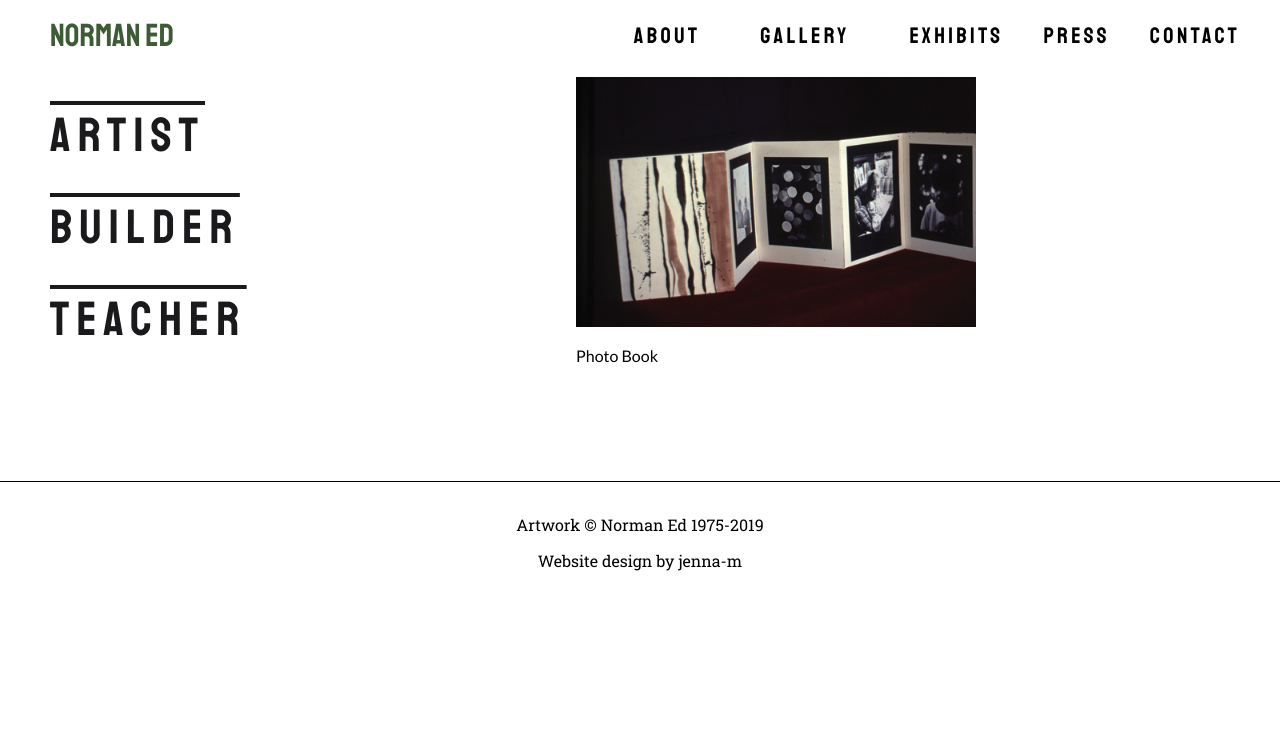
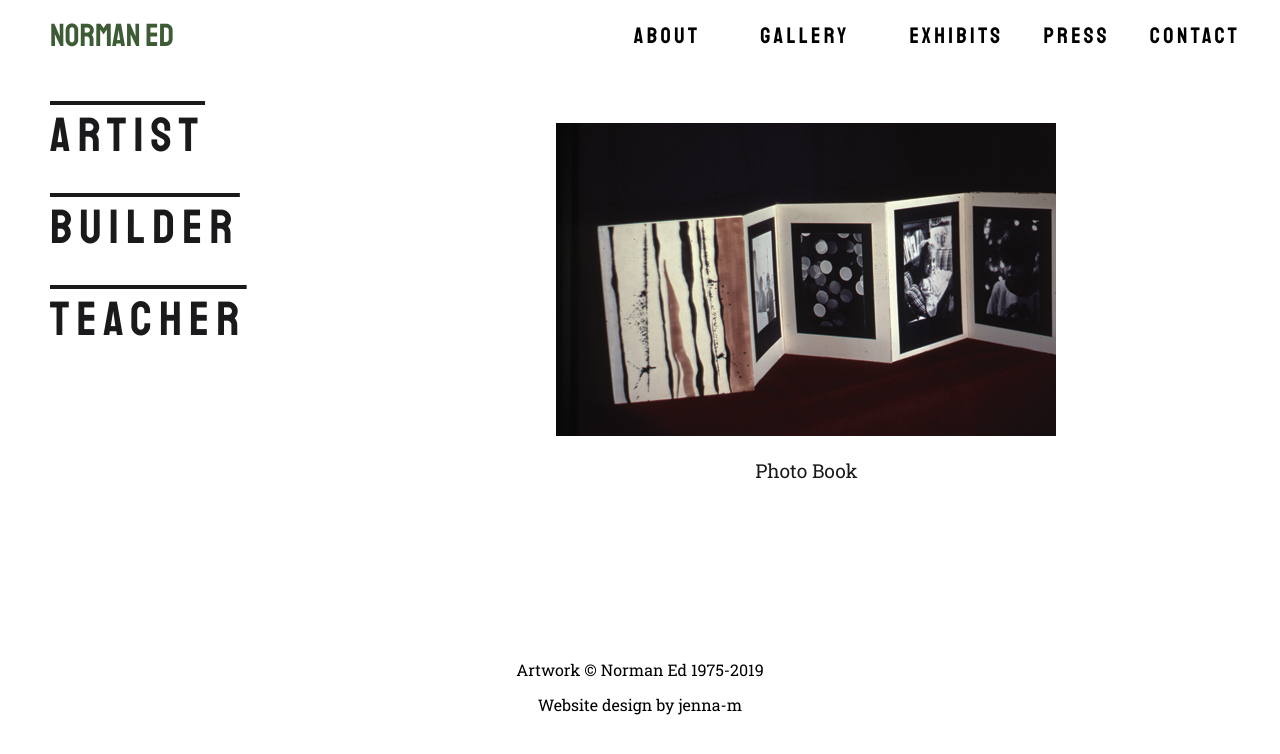
Before and after one commit to jenna-m/norman-ed, a React (Create React App) app in the folder client/: page / in a window 1280 px wide. Shown: the top 754 px of the page. Built offline with nearby package versions, Linux system fonts and the light colour scheme.

Commit message:
Update App.css

```diff
--- a/client/src/App.css
+++ b/client/src/App.css
@@ -148,8 +148,7 @@ ul.dropdown {
   align-content: center;
   align-items: center;
   margin-top: 100px;
-  padding: 25px 0 25px 0;
-  border-top: 1px solid #000000;
+  padding: 50px 0 50px 0;
 }
 
 .footer p {
@@ -171,25 +170,30 @@ ul.dropdown {
   flex-direction: row;
   flex-wrap: wrap;
   justify-content: space-between;
-  align-items: flex-end;
+  align-items: flex-start;
 }
 .home-side-text {
-  width: 30%;
+  width: 25%;
 }
 
 .home-random-image {
-  width: 55%
+  width: 74%;
+  margin-top: 50px;
+  display: flex;
+  flex-direction: column;
+  flex-wrap: wrap;
+  align-content: center;
 }
 
-.home-random-image img {
+.random-image-component img {
   max-height: 400px;
-  max-width: 400px;
 }
 
-.random-image-title {
+.random-image-component p {
   font-family: 'Roboto Slab', serif;
-  font-size: 1em;
+  font-size: 1.2em;
   color: #1a1a1d;
+  text-align: center;
 }
 
 
```
